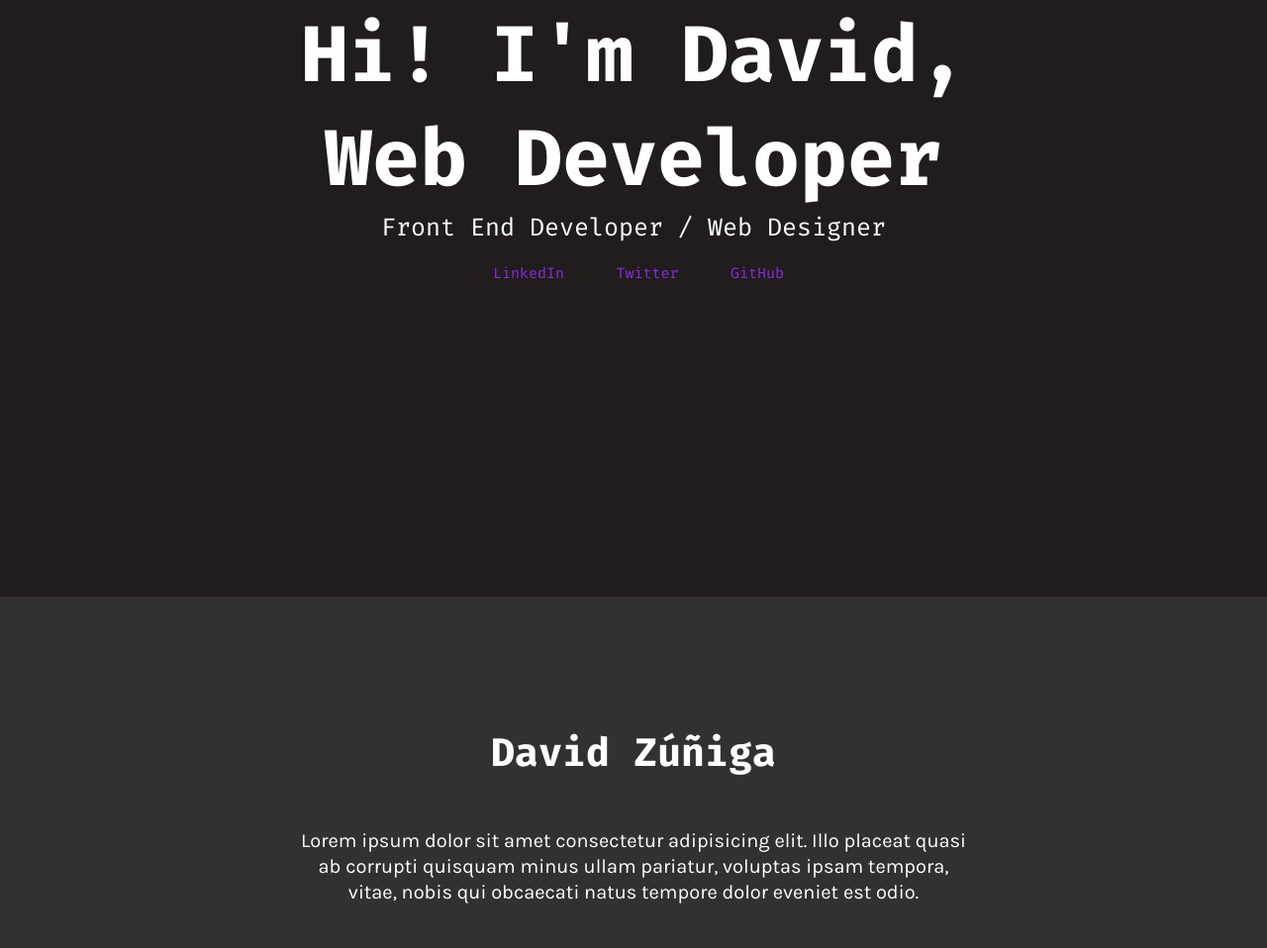
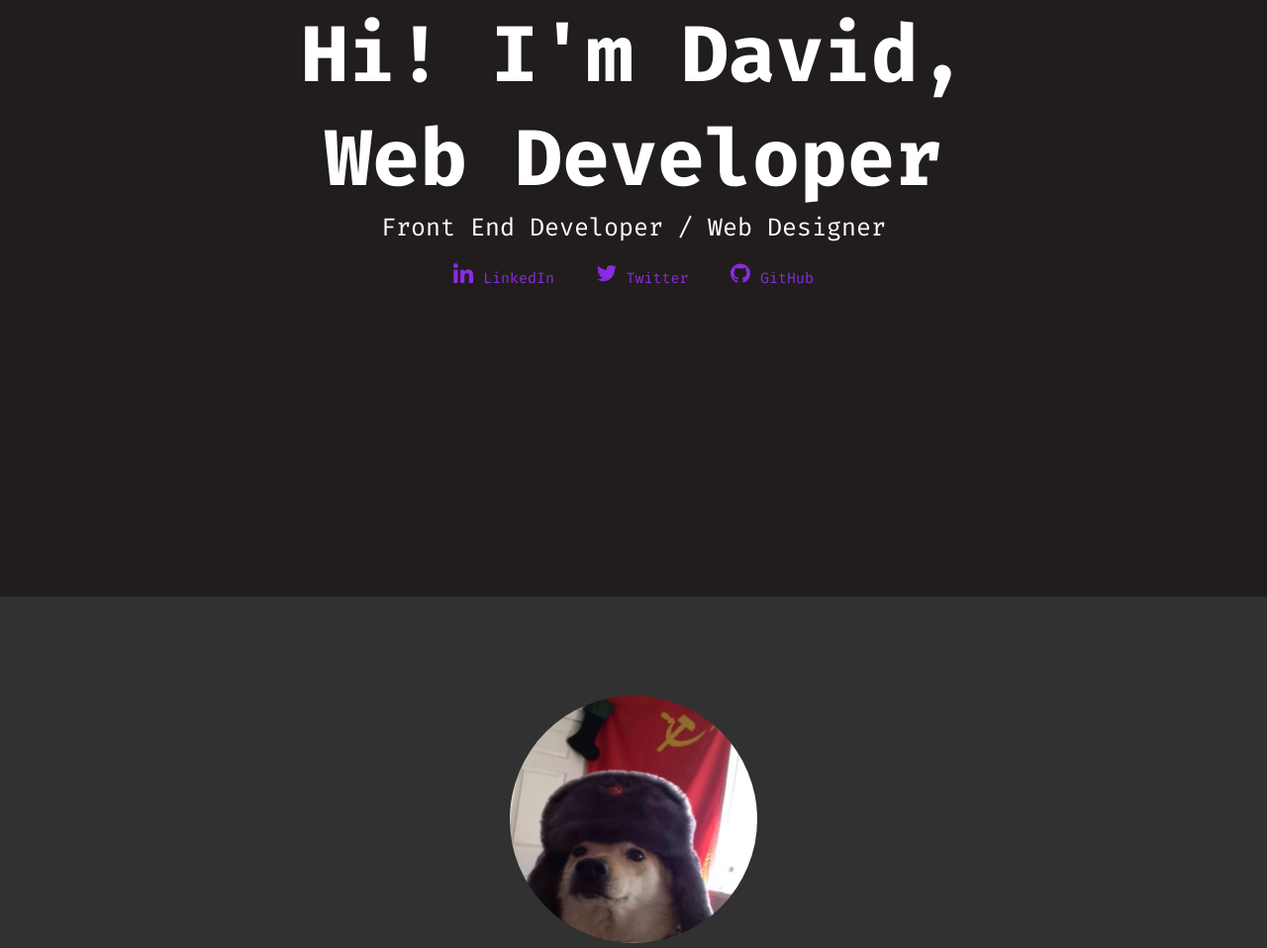
Before and after one commit to daveed07/portfolio, a website: page index.html in a window 1280 px wide. Shown: the part 197-1155 px from the top of the page at 99% size. Drawn offline with Linux system fonts and the light colour scheme.

Commit message:
Images fixed again

```diff
--- a/index.html
+++ b/index.html
@@ -29,14 +29,14 @@
     <h1 class="main__title">Hi! I'm David,<br> Web Developer</h1>
     <h2 class=" main__subtitle">Front End Developer / Web Designer</h2>
     <div class="main__sm">
-      <a href=""><img src="./Assets/linkedin.svg" alt="">LinkedIn</a>
-      <a href=""><img src="./Assets/twitter.svg" alt="">Twitter</a>
-      <a href=""><img src="./Assets/github.svg" alt="">GitHub</a>
+      <a href=""><img src="./Public/Assets/linkedin.svg" alt="">LinkedIn</a>
+      <a href=""><img src="./Public/Assets/twitter.svg" alt="">Twitter</a>
+      <a href=""><img src="./Public/Assets/github.svg" alt="">GitHub</a>
     </div>
   </main>
   <section class="about-section" id="about">
     <picture class="profile-container">
-      <img class="profile-container__img" src="./Assets/profile.jpg" alt="">
+      <img class="profile-container__img" src="./Public/Assets/profile.jpg" alt="">
     </picture>
     <h2 class="about-section__title">David Zúñiga</h2>
     <p class="about-section__description">Lorem ipsum dolor sit amet consectetur adipisicing elit. Illo placeat quasi ab corrupti quisquam minus ullam pariatur, voluptas ipsam tempora, vitae, nobis qui obcaecati natus tempore dolor eveniet est odio.</p>
@@ -97,7 +97,7 @@
   </section>
   <footer class="footer">
     <p>©️ 2021 David Zúñiga</p>
-    <a href="#"><button><img src="./Public/" alt=""></button></a>
+    <a href="#"><button><img src="./Public/Assets/arrow_upward.svg" alt=""></button></a>
   </footer>
   <script src="./Public/fixed.js"></script>
 </body>
```
